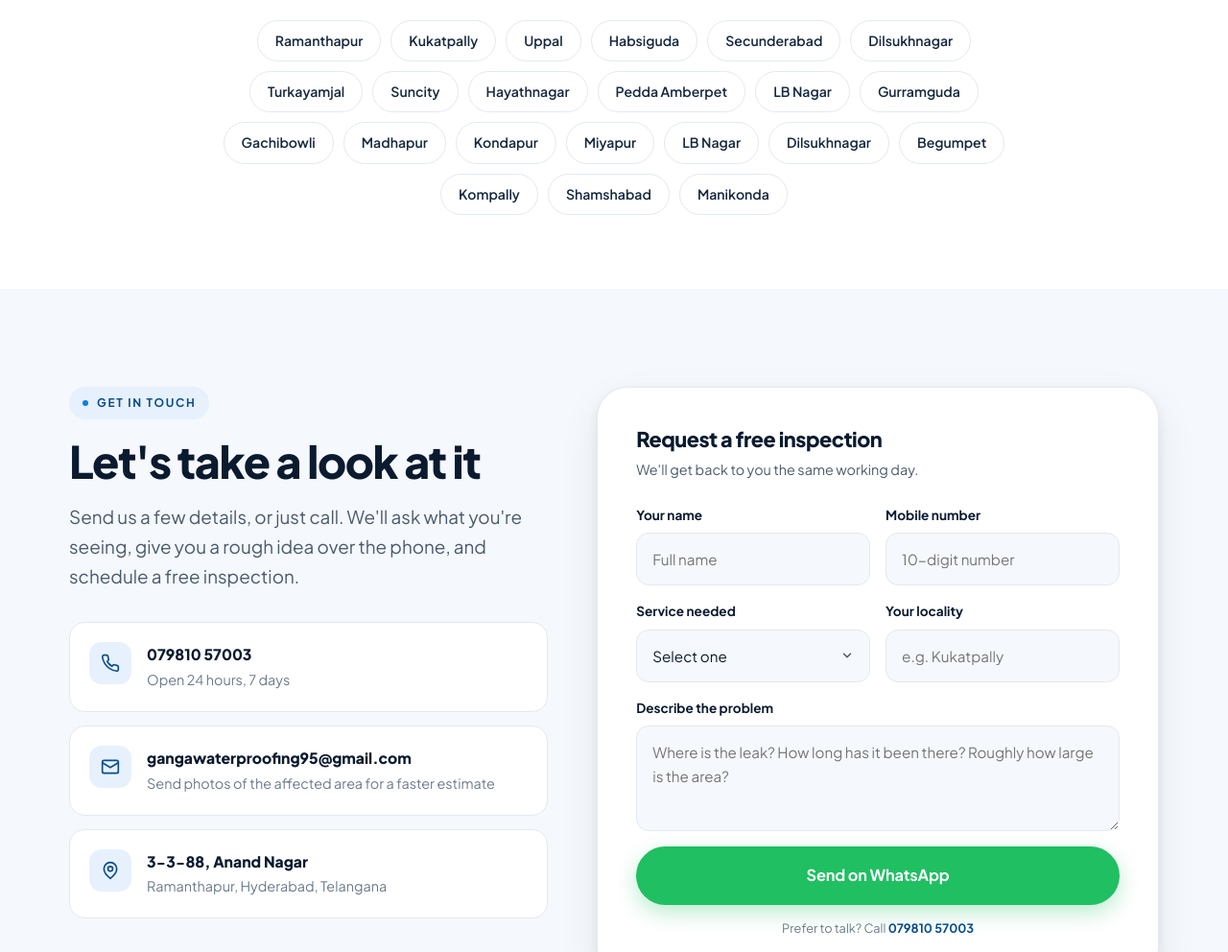
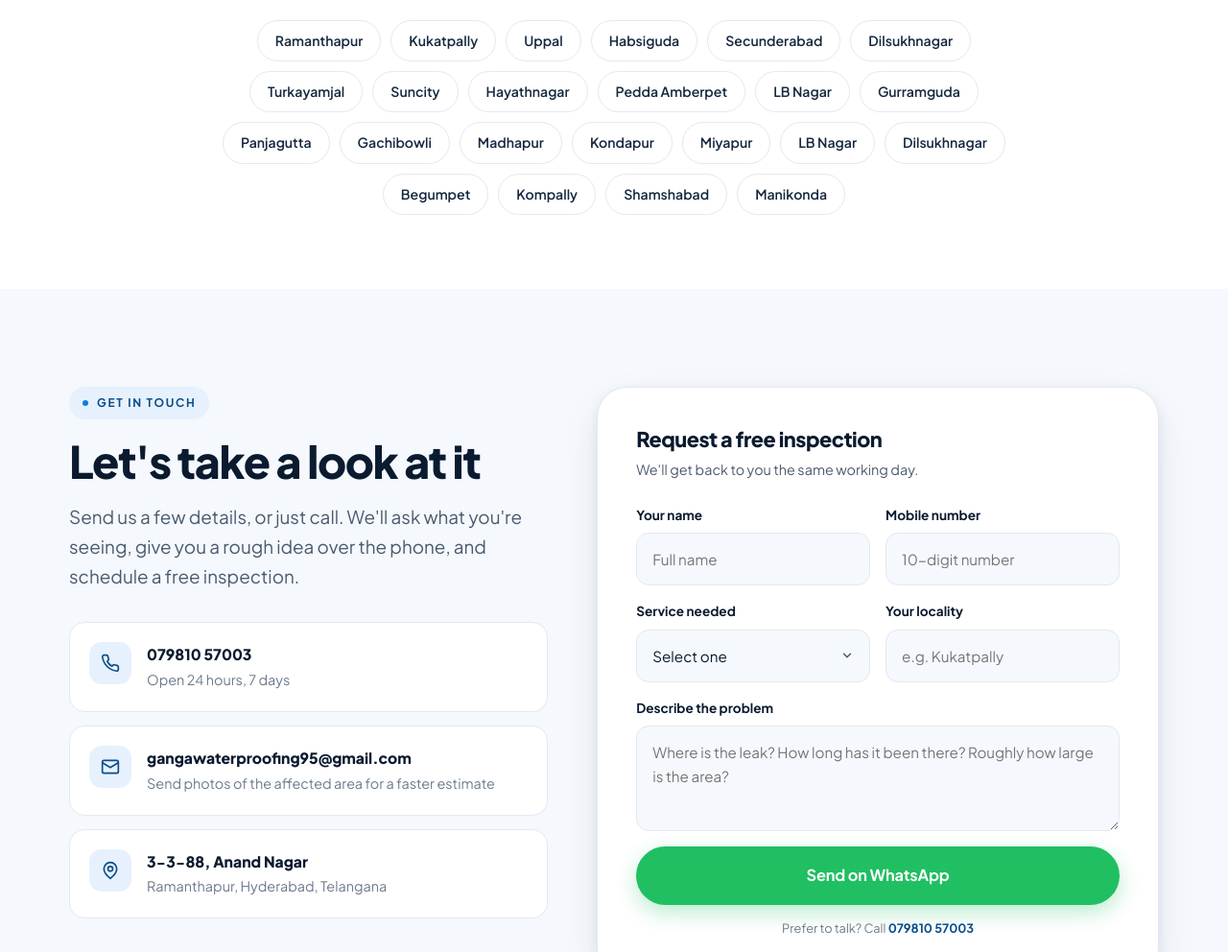
Before and after one commit to Manideeprepala/ganga_waterproofing, a plain HTML site: page index.html in a window 1280 px wide. Shown: the part 8380-9372 px from the top of the page at 96% size. Drawn offline with Linux system fonts and the light colour scheme.

Commit message:
Link Panjagutta page from homepage

```diff
--- a/index.html
+++ b/index.html
@@ -780,6 +780,7 @@ a.contact-item:hover{border-color:var(--brand); transform:translateY(-2px); box-
           <a href="areas/waterproofing-pedda-amberpet/">Pedda Amberpet</a>
           <a href="areas/waterproofing-lb-nagar/">LB Nagar</a>
           <a href="areas/waterproofing-gurramguda/">Gurramguda</a>
+          <a href="areas/waterproofing-panjagutta/">Panjagutta</a>
           <a class="nav__menu-all" href="#areas">All areas we serve &rarr;</a>
         </div>
       </div>
@@ -835,6 +836,7 @@ a.contact-item:hover{border-color:var(--brand); transform:translateY(-2px); box-
       <a href="areas/waterproofing-pedda-amberpet/">Pedda Amberpet</a>
       <a href="areas/waterproofing-lb-nagar/">LB Nagar</a>
       <a href="areas/waterproofing-gurramguda/">Gurramguda</a>
+      <a href="areas/waterproofing-panjagutta/">Panjagutta</a>
     </div>
     <a class="drawer__link" href="#faq">FAQ</a>
     <a class="drawer__link" href="#contact">Contact</a>
@@ -1246,6 +1248,7 @@ a.contact-item:hover{border-color:var(--brand); transform:translateY(-2px); box-
       <a class="area-chip" href="areas/waterproofing-pedda-amberpet/">Pedda Amberpet</a>
       <a class="area-chip" href="areas/waterproofing-lb-nagar/">LB Nagar</a>
       <a class="area-chip" href="areas/waterproofing-gurramguda/">Gurramguda</a>
+      <a class="area-chip" href="areas/waterproofing-panjagutta/">Panjagutta</a>
       <span class="area-chip">Gachibowli</span>
       <span class="area-chip">Madhapur</span>
       <span class="area-chip">Kondapur</span>
@@ -1372,6 +1375,7 @@ a.contact-item:hover{border-color:var(--brand); transform:translateY(-2px); box-
           <a href="areas/waterproofing-pedda-amberpet/">Waterproofing in Pedda Amberpet</a>
           <a href="areas/waterproofing-lb-nagar/">Waterproofing in LB Nagar</a>
           <a href="areas/waterproofing-gurramguda/">Waterproofing in Gurramguda</a>
+          <a href="areas/waterproofing-panjagutta/">Waterproofing in Panjagutta</a>
         </div>
       </div>
 
```
